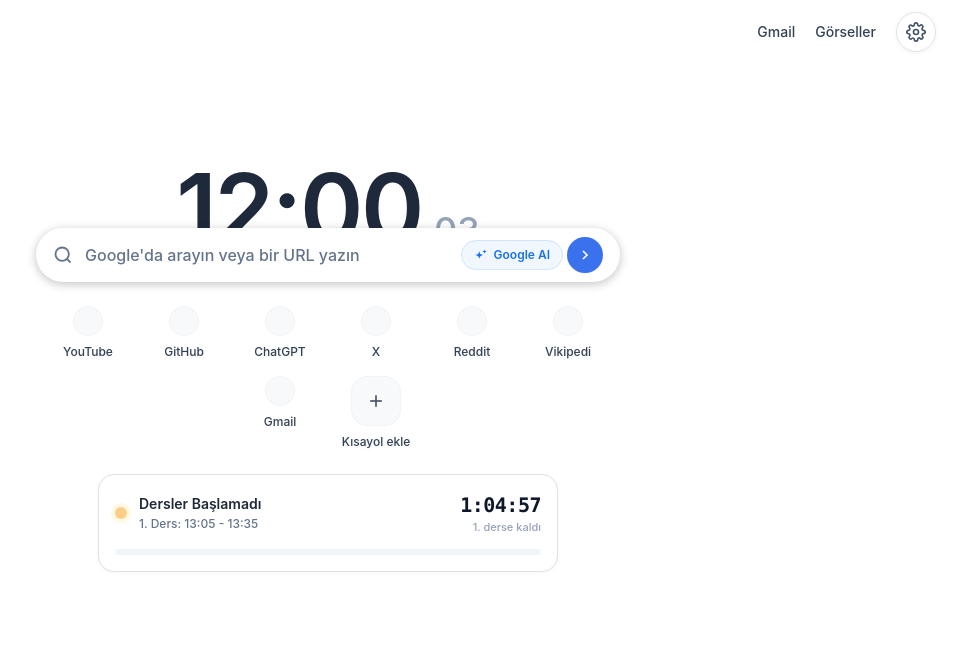
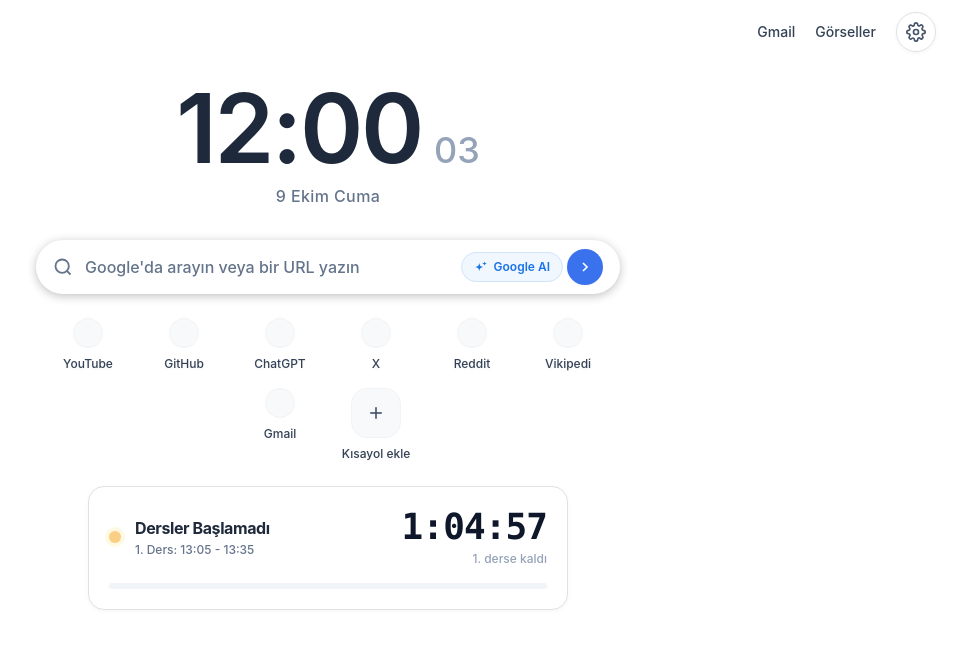
Before and after one commit to Bedirhan3428/SIGAL_EXTENSION, a browser extension: page Search Engine UI/index.html in a window 1280 px wide. Shown: the whole page, without its empty margins (312-1279 px from the left). Drawn offline with nearby package versions, Linux system fonts and the light colour scheme; a web font is replaced by a local one.

Commit message:
Enlarge countdown display and anchor clock and search bar positioning

```diff
--- a/Search Engine UI/index.html
+++ b/Search Engine UI/index.html
@@ -55,10 +55,10 @@
     </button>
   </header>
 
-  <!-- Main Content Hub with Search at 50% and Clock at ~75% -->
-  <main class="w-full h-full flex flex-col items-center justify-center relative z-10 px-4">
-    <!-- Refined Clock with Seconds (Bigger & Semibold, ~75% position) -->
-    <div id="clock-container" class="absolute top-[16%] sm:top-[18%] md:top-[20%] flex flex-col items-center justify-center select-none">
+  <!-- Main Content Hub with Stable Flow: Clock and Search anchored in place -->
+  <main class="w-full min-h-full flex flex-col items-center justify-start pt-[8vh] sm:pt-[10vh] pb-12 relative z-10 px-4">
+    <!-- Refined Clock with Seconds (Stable natural flow, never overlapping) -->
+    <div id="clock-container" class="flex flex-col items-center justify-center select-none mb-7 sm:mb-8">
       <div class="flex items-baseline text-slate-800 leading-none">
         <span id="clock-hm" class="text-7xl sm:text-8xl font-semibold tracking-tight">12:00</span>
         <span id="clock-sec" class="text-3xl sm:text-4xl font-medium text-slate-400 ml-2.5 sm:ml-3">00</span>
@@ -68,7 +68,7 @@
       </div>
     </div>
 
-    <!-- Centered Search Section & Shortcuts (At exact 50% center) -->
+    <!-- Centered Search Section & Shortcuts (Positioned securely below clock, never shifting) -->
     <div class="w-full max-w-[584px] flex flex-col items-center">
       <!-- Liquid Glass Search Bar Section -->
       <div class="w-full relative">
@@ -122,22 +122,22 @@
       <div id="shortcuts-grid" class="flex flex-wrap justify-center gap-4 max-w-[560px] mt-6"></div>
 
       <!-- Live Lesson / Break Countdown Card -->
-      <div id="schedule-card" class="w-full max-w-[460px] liquid-schedule-card rounded-2xl p-4 mt-6 select-none relative overflow-hidden">
+      <div id="schedule-card" class="w-full max-w-[480px] liquid-schedule-card rounded-2xl p-4 sm:p-5 mt-6 select-none relative overflow-hidden">
         <div class="flex items-center justify-between">
-          <div class="flex items-center gap-3">
-            <div id="status-indicator" class="w-3 h-3 rounded-full bg-blue-600 animate-pulse ring-4 ring-blue-100 flex-shrink-0"></div>
+          <div class="flex items-center gap-3.5">
+            <div id="status-indicator" class="w-3.5 h-3.5 rounded-full bg-blue-600 animate-pulse ring-4 ring-blue-100 flex-shrink-0"></div>
             <div class="flex flex-col">
-              <span id="lesson-status-title" class="text-sm font-semibold text-slate-800">Ders Durumu</span>
+              <span id="lesson-status-title" class="text-base font-bold text-slate-800 tracking-tight">Ders Durumu</span>
               <span id="lesson-status-sub" class="text-xs text-slate-500 font-medium mt-0.5">Yükleniyor...</span>
             </div>
           </div>
           <div class="flex flex-col items-end">
-            <span id="lesson-countdown" class="text-xl font-bold tracking-tight text-slate-900 font-mono">--:--</span>
-            <span id="lesson-countdown-label" class="text-[11px] text-slate-400 font-medium">kaldı</span>
+            <span id="lesson-countdown" class="text-3xl sm:text-4xl font-bold tracking-tight text-slate-900 font-mono leading-none">--:--</span>
+            <span id="lesson-countdown-label" class="text-xs text-slate-400 font-medium mt-1">kaldı</span>
           </div>
         </div>
         <!-- Progress Bar -->
-        <div class="w-full h-1.5 bg-slate-100 rounded-full mt-3.5 overflow-hidden">
+        <div class="w-full h-1.5 bg-slate-100 rounded-full mt-4 overflow-hidden">
           <div id="lesson-progress-bar" class="h-full bg-blue-600 rounded-full transition-all duration-1000 ease-linear" style="width: 0%;"></div>
         </div>
       </div>
```
